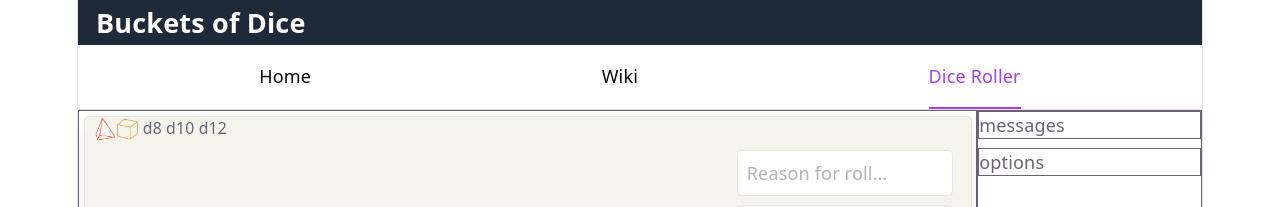
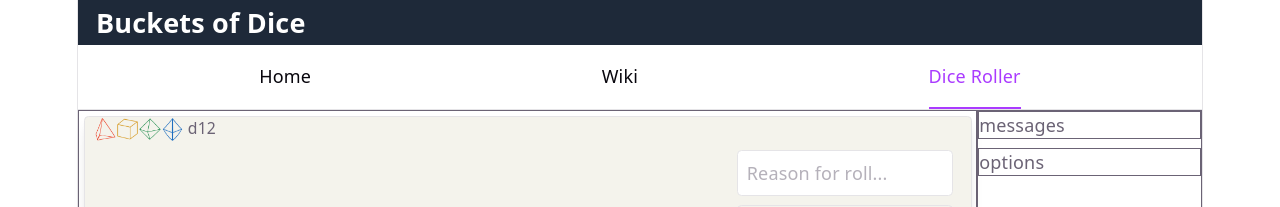
Before and after one commit to jairusaurus-rex/buckets-of-dice, a React (Vite) app: page /dice-app in a window 1280 px wide. Shown: the top 207 px of the page. Built offline with nearby package versions, Linux system fonts and the light colour scheme.

Commit message:
feat: add d8 and d10 images; update AddDiceByRank and DiceCard components to include new dice options

```diff
--- a/src/pages/dice-roller/AddDiceByRank.tsx
+++ b/src/pages/dice-roller/AddDiceByRank.tsx
@@ -1,5 +1,7 @@
 import d4 from "../../assets/images/dice/d4.png";
 import d6 from "../../assets/images/dice/d6.png";
+import d8 from "../../assets/images/dice/d8.png";
+import d10 from "../../assets/images/dice/d10.png";
 
 
 type AddDiceByRankProps = {
@@ -26,8 +28,22 @@ export const AddDiceByRank = ({ addDice }: AddDiceByRankProps) => {
                     className="cursor-pointer h-5 w-5 inline-block"
                 />
             </span>
-            <span role="button" onClick={() => addDice(8)} className="cursor-pointer"> d8 </span>
-            <span role="button" onClick={() => addDice(10)} className="cursor-pointer"> d10 </span>
+            <span >
+                <img role="button"
+                    onClick={() => addDice(8)}
+                    src={d8}
+                    alt={`d8`}
+                    className="cursor-pointer h-5 w-5 inline-block"
+                />
+            </span>
+            <span >
+                <img role="button"
+                    onClick={() => addDice(10)}
+                    src={d10}
+                    alt={`d10`}
+                    className="cursor-pointer h-5 w-5 inline-block"
+                />
+            </span>
             <span role="button" onClick={() => addDice(12)} className="cursor-pointer"> d12 </span>
         </div>
     );
--- a/src/pages/dice-roller/DiceCard.tsx
+++ b/src/pages/dice-roller/DiceCard.tsx
@@ -1,6 +1,8 @@
 import type { DiceType } from "../../data-types/types/DiceType";
 import d4 from "../../assets/images/dice/d4.png";
 import d6 from "../../assets/images/dice/d6.png";
+import d8 from "../../assets/images/dice/d8.png";
+import d10 from "../../assets/images/dice/d10.png";
 
 type DieCardProps = {
   die: DiceType;
@@ -123,7 +125,7 @@ export const DieCard = ({
         >
           <img
             src={
-              die.rank === 4 ? d4 : d6}
+              die.rank === 4 ? d4 : die.rank === 6 ? d6 : die.rank === 8 ? d8 :  d10 }
             alt={`D${die.rank}`}
             className="
               h-full
--- a/src/pages/home/HomePage.tsx
+++ b/src/pages/home/HomePage.tsx
@@ -1,4 +1,6 @@
 export const HomePage = () => {
   return (
-    <div >hello world  </div>
+    <div >hello Christain
+      <p>I hope you like your Christain Special Spicy Delux Piza!!</p>
+    </div>
   )};
```
Also changed, not shown: src/assets/images/dice/d10.png (added), src/assets/images/dice/d8.png (added).
